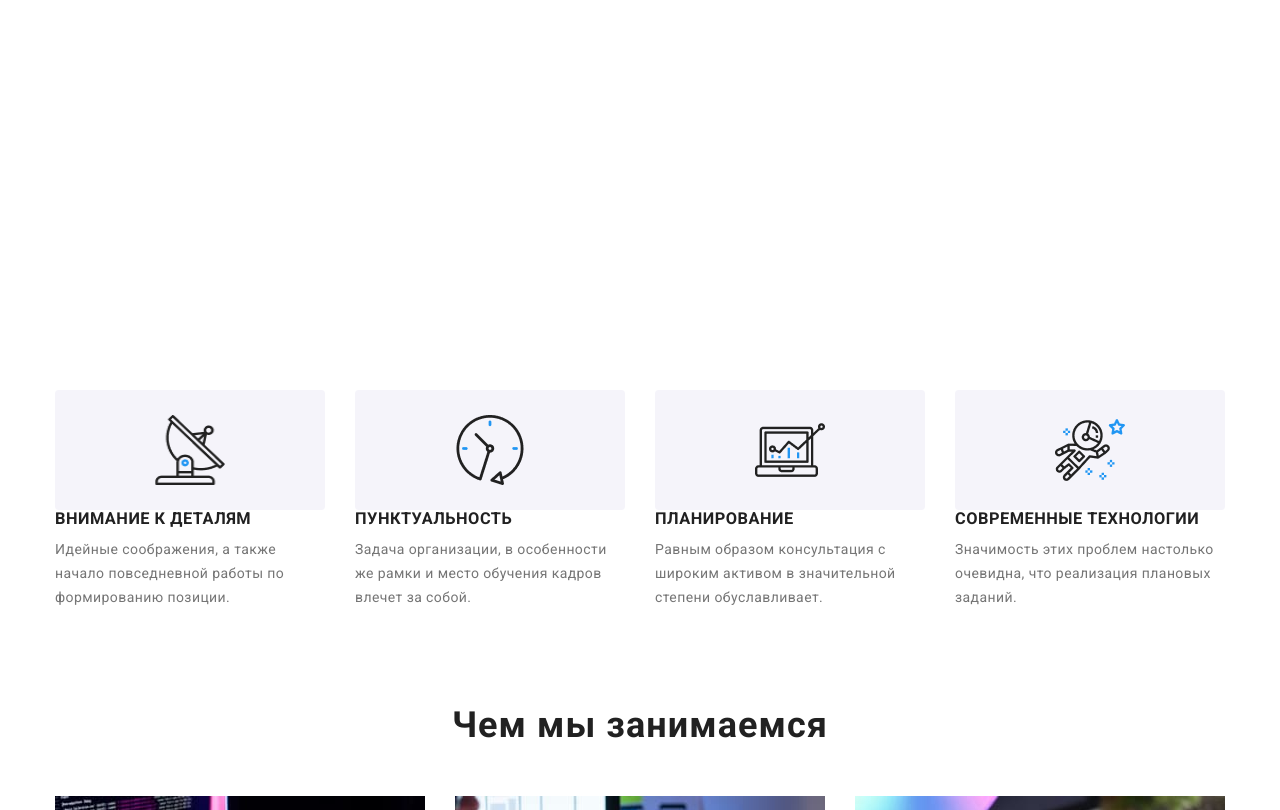
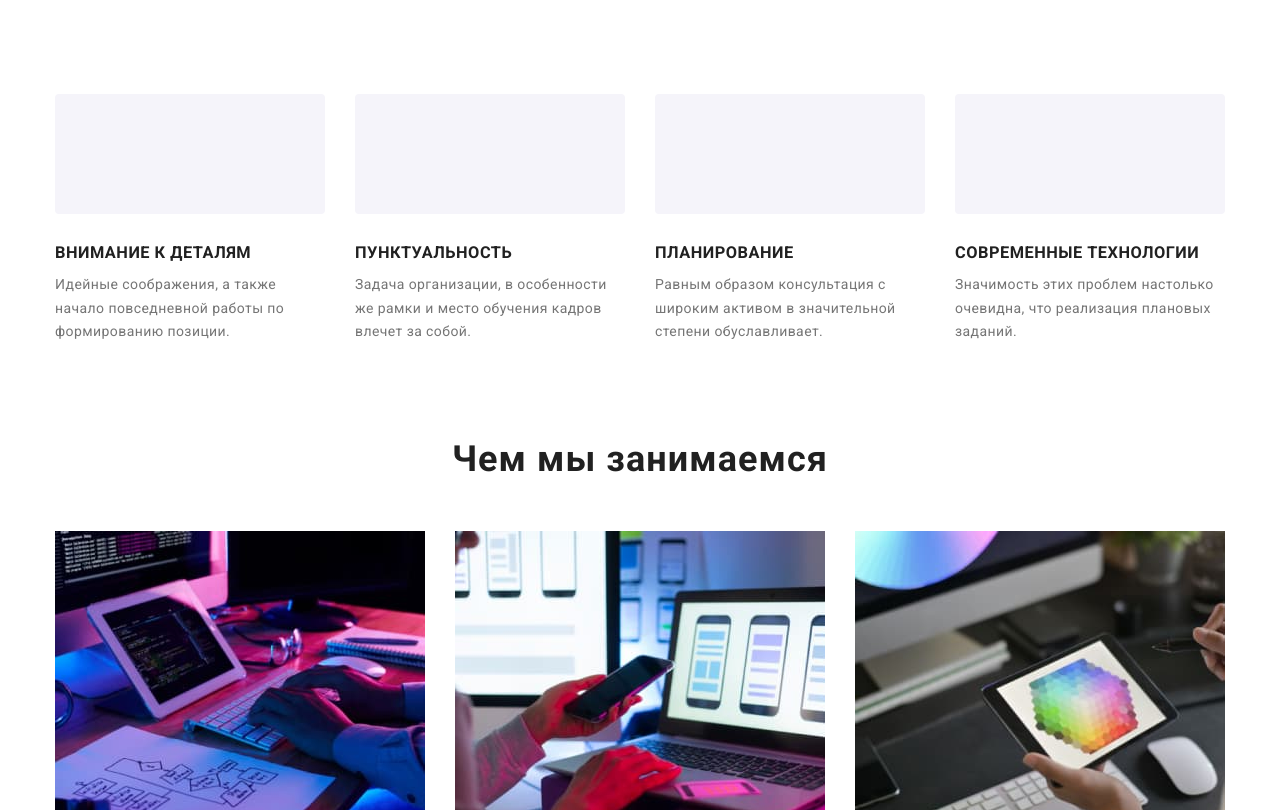
Before and after one commit to ivanytskyi2407/goit-markup-hw-04, a plain HTML site: page index.html in a window 1280 px wide. Shown: the part 681-1491 px from the top of the page. Drawn offline with nearby package versions, Linux system fonts and the light colour scheme.

Commit message:
Update style.css

```diff
--- a/css/style.css
+++ b/css/style.css
@@ -157,7 +157,6 @@ ul {
   height: 600px;
   margin-left: auto;
   margin-right: auto;
-  /* background: var(--background-color-secondary); */
   background-image: linear-gradient(
       to right,
       rgba(47, 48, 58, 0.4),
@@ -198,7 +197,7 @@ ul {
   margin-top: 30px;
 }
 
-/* наше преимущество------ */
+/*------------ наше преимущество------ */
 .visually-hidden {
   position: absolute;
   width: 1px;
@@ -218,14 +217,32 @@ ul {
   letter-spacing: 0.03em;
   margin-bottom: 50px;
 }
+.features-icon-list {
+  display: flex;
+}
+.features-icon {
+  display: flex;
+  justify-content: center;
+  align-items: center;
+  border-radius: 4px;
+  background-color: var(--bachgroun-button-portfolio);
+  width: 270px;
+  height: 120px;
+}
+
+.features-icon:not(:last-child) {
+  margin-right: var(--section-services-gap);
+}
 
 .features {
   display: flex;
+  margin-top: var(--section-services-gap);
 }
 .features-item {
   flex-basis: calc(100% / 4);
 }
-.features-item::before {
+
+/* .features-item::before {
   display: block;
   content: "";
   background-color: var(--bachgroun-button-portfolio);
@@ -234,8 +251,8 @@ ul {
   background-position: center;
   height: 120px;
   border-radius: 4px;
-}
-.features-item:nth-child(1)::before {
+} */
+/* .features-item:nth-child(1)::before {
   background-image: url(../image/features1.png);
 }
 .features-item:nth-child(2)::before {
@@ -246,7 +263,7 @@ ul {
 }
 .features-item:nth-child(4)::before {
   background-image: url(../image/features4.png);
-}
+}  */
 
 .features-item:not(:last-child) {
   margin-right: var(--section-services-gap);
```
